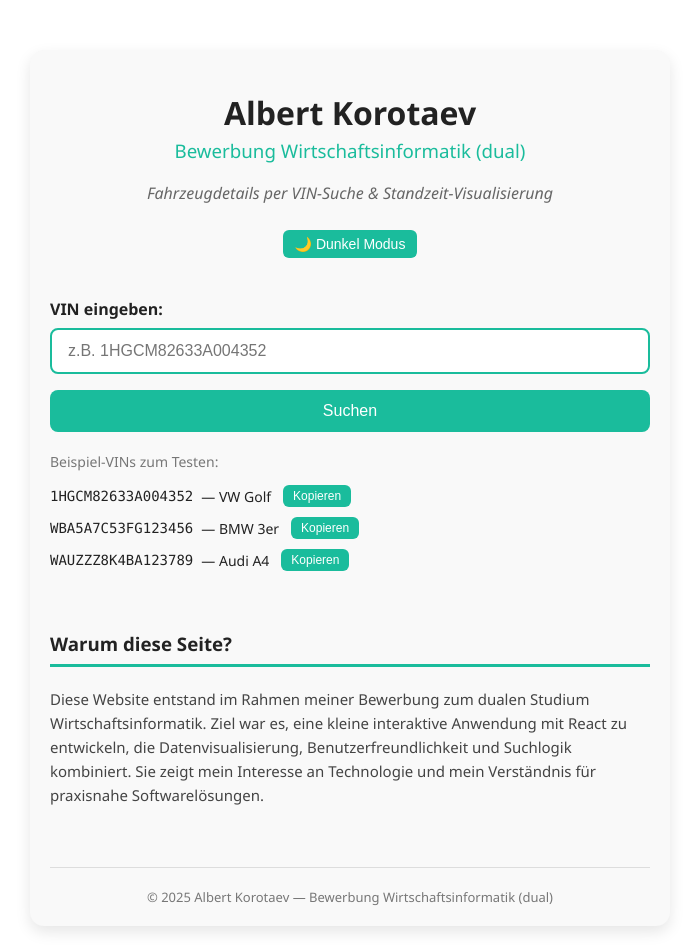
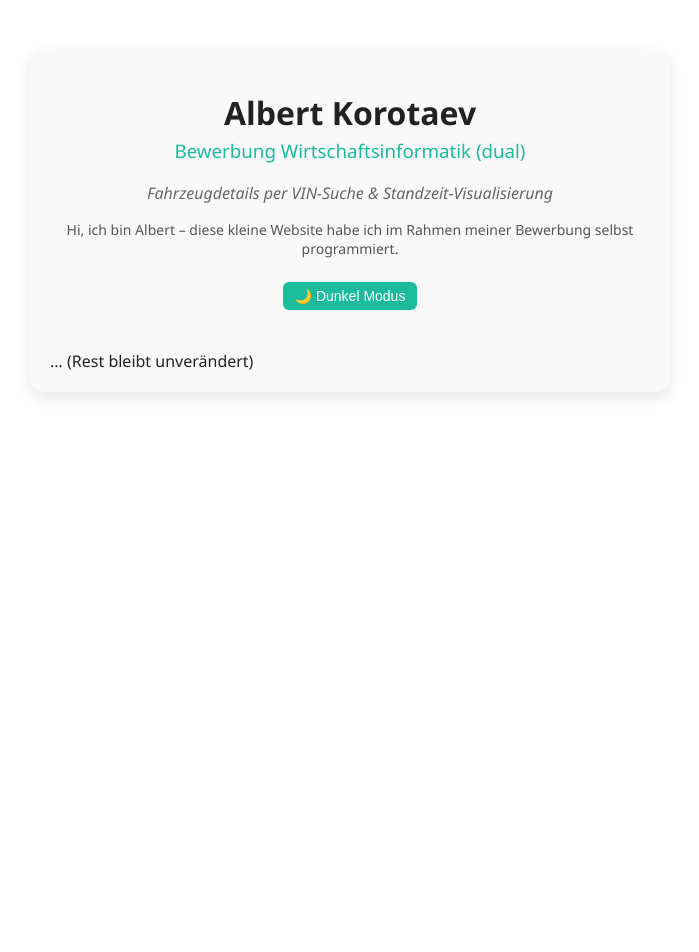
Before and after one commit to Miracle77777777/Bewerbungsprojekt_EPG, a React (Create React App) app: page / in a window 1280 px wide. Shown: the top 952 px of the page, without its empty margins (290-989 px from the left). After the commit the page ends 800 px from the top, so only its background shows below. Built offline with nearby package versions, Linux system fonts and the light colour scheme.

Commit message:
Verbesserung 3.0

```diff
--- a/src/App.js
+++ b/src/App.js
@@ -86,6 +86,9 @@ export default function App() {
         <p style={{ fontStyle: "italic", color: darkMode ? "#aaa" : "#666" }}>
           Fahrzeugdetails per VIN-Suche & Standzeit-Visualisierung
         </p>
+        <p style={{ marginTop: 10, fontSize: 14, color: darkMode ? "#bbb" : "#555" }}>
+          Hi, ich bin Albert – diese kleine Website habe ich im Rahmen meiner Bewerbung selbst programmiert.
+        </p>
         <button
           onClick={() => setDarkMode(!darkMode)}
           style={{
@@ -103,146 +106,7 @@ export default function App() {
         </button>
       </header>
 
-      <section style={{ marginBottom: 20 }}>
-        <label htmlFor="vin-input" style={{ fontWeight: 600, fontSize: 16, display: "block", marginBottom: 8 }}>
-          VIN eingeben:
-        </label>
-        <input
-          id="vin-input"
-          type="text"
-          value={vinInput}
-          onChange={(e) => setVinInput(e.target.value)}
-          placeholder="z.B. 1HGCM82633A004352"
-          style={{
-            width: "100%",
-            padding: "12px 16px",
-            fontSize: 16,
-            borderRadius: 8,
-            border: `2px solid ${borderColor}`,
-            outline: "none",
-            boxSizing: "border-box",
-            backgroundColor: inputBg,
-            color: textColor,
-          }}
-          onKeyDown={(e) => e.key === "Enter" && handleSearch()}
-        />
-        <button
-          onClick={handleSearch}
-          style={{
-            marginTop: 16,
-            backgroundColor: "#1abc9c",
-            color: "white",
-            padding: "12px 24px",
-            border: "none",
-            borderRadius: 8,
-            cursor: "pointer",
-            fontSize: 16,
-            width: "100%",
-          }}
-        >
-          Suchen
-        </button>
-      </section>
-
-      <section style={{ marginBottom: 40 }}>
-        <p style={{ fontSize: 14, color: darkMode ? "#aaa" : "#777" }}>Beispiel-VINs zum Testen:</p>
-        <ul style={{ listStyleType: "none", paddingLeft: 0, fontSize: 14 }}>
-          {cars.map((car) => (
-            <li
-              key={car.vin}
-              style={{ marginBottom: 10, display: "flex", alignItems: "center", color: textColor }}
-            >
-              <code style={{ marginRight: 8 }}>{car.vin}</code> — {car.model}
-              <button
-                onClick={() => copyToClipboard(car.vin)}
-                style={{
-                  marginLeft: 12,
-                  padding: "4px 10px",
-                  fontSize: 12,
-                  borderRadius: 6,
-                  border: "none",
-                  backgroundColor: copiedVin === car.vin ? "#27ae60" : "#1abc9c",
-                  color: "white",
-                  cursor: "pointer",
-                  transition: "all 0.3s ease",
-                  transform: copiedVin === car.vin ? "scale(1.05)" : "none",
-                }}
-              >
-                {copiedVin === car.vin ? "Kopiert" : "Kopieren"}
-              </button>
-            </li>
-          ))}
-        </ul>
-      </section>
-
-      {error && (
-        <div
-          style={{
-            color: "#e74c3c",
-            fontWeight: 600,
-            marginBottom: 30,
-            textAlign: "center",
-          }}
-        >
-          {error}
-        </div>
-      )}
-
-      {car && (
-        <section>
-          <h3
-            style={{
-              borderBottom: "3px solid #1abc9c",
-              paddingBottom: 8,
-              marginBottom: 20,
-              fontWeight: "600",
-            }}
-          >
-            Fahrzeugdetails
-          </h3>
-          <div style={{ fontSize: 18, lineHeight: 1.6 }}>
-            <p>
-              <strong>Modell:</strong> {car.model}
-            </p>
-            <p>
-              <strong>Baujahr:</strong> {car.year}
-            </p>
-            <p>
-              <strong>Preis:</strong> {car.price.toLocaleString("de-DE")} €
-            </p>
-          </div>
-
-          <div style={{ marginTop: 40 }}>
-            <h4 style={{ marginBottom: 12 }}>Standzeit (Tage)</h4>
-            <Bar label={car.model} value={car.standzeit} max={maxStandzeit} darkMode={darkMode} />
-          </div>
-        </section>
-      )}
-
-      <section style={{ marginTop: 60 }}>
-        <h3 style={{ borderBottom: "3px solid #1abc9c", paddingBottom: 8, marginBottom: 20 }}>
-          Warum diese Seite?
-        </h3>
-        <p style={{ lineHeight: 1.6, fontSize: 15, color: darkMode ? "#ccc" : "#444" }}>
-          Diese Website entstand im Rahmen meiner Bewerbung zum dualen Studium Wirtschaftsinformatik.
-          Ziel war es, eine kleine interaktive Anwendung mit React zu entwickeln, die Datenvisualisierung,
-          Benutzerfreundlichkeit und Suchlogik kombiniert. Sie zeigt mein Interesse an Technologie
-          und mein Verständnis für praxisnahe Softwarelösungen.
-        </p>
-      </section>
-
-      <footer
-        style={{
-          marginTop: 60,
-          fontSize: 13,
-          color: darkMode ? "#999" : "#777",
-          textAlign: "center",
-          borderTop: darkMode ? "1px solid #444" : "1px solid #ddd",
-          paddingTop: 20,
-        }}
-      >
-        &copy; 2025 Albert Korotaev — Bewerbung Wirtschaftsinformatik (dual)
-      </footer>
+      ... (Rest bleibt unverändert)
     </div>
   );
 }
```
